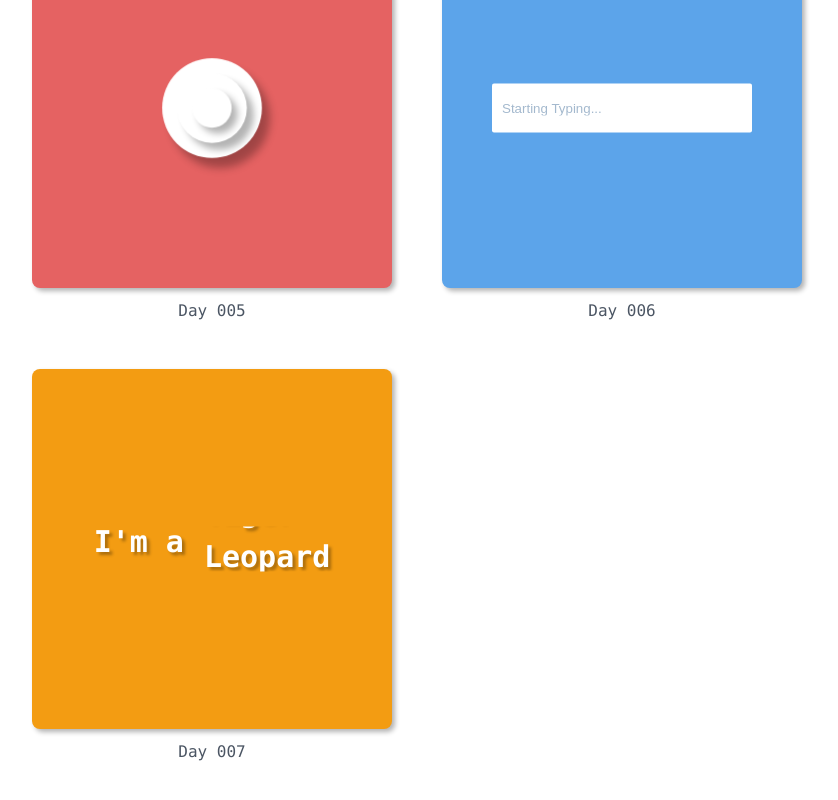
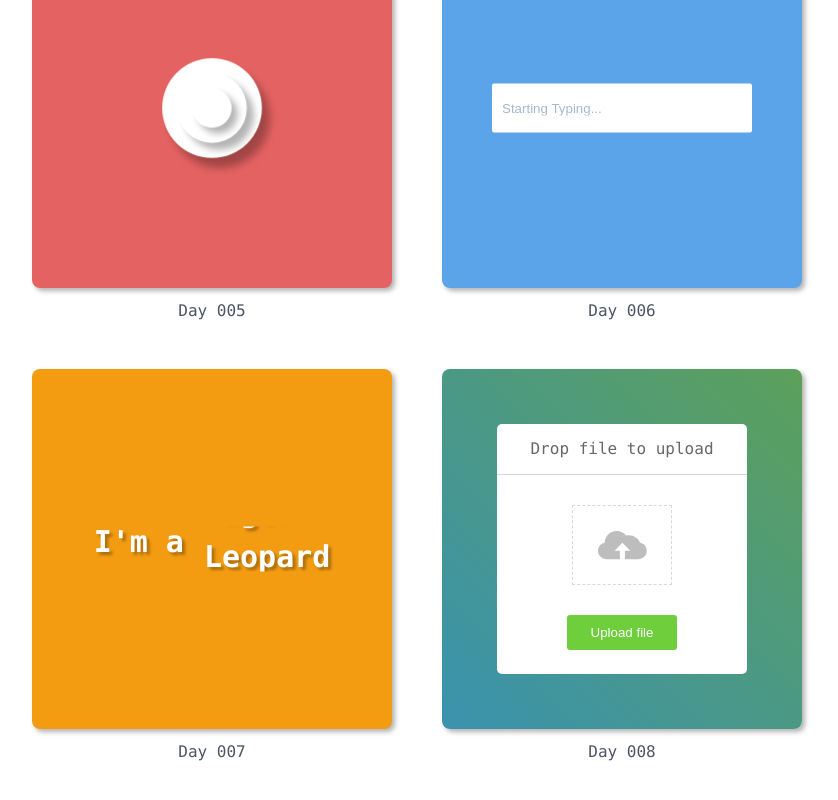
Before and after one commit to Rolewen/css-challenge, a React (Create React App) app: page / in a window 1280 px wide. Shown: the part 1375-2175 px from the top of the page, without its empty margins (223-1061 px from the left). Built offline with nearby package versions, Linux system fonts and the light colour scheme; a web font is replaced by a local one.

Commit message:
feat: done day08

```diff
--- a/src/components/day07.tsx
+++ b/src/components/day07.tsx
@@ -1,4 +1,3 @@
-import { useState } from "react";
 import styled, { keyframes } from "styled-components";
 import { Wrapper, Content as SharedContent } from "../share-styled";
 
--- /dev/null
+++ b/src/components/day08/icon.tsx
@@ -0,0 +1,17 @@
+function Icon() {
+	return (
+		<svg
+			xmlns="http://www.w3.org/2000/svg"
+			width="49"
+			height="29"
+			viewBox="0 0 49 29">
+			<g fill="none" fillRule="evenodd" stroke="none" strokeWidth="1">
+				<g fill="#BDBDBD" transform="translate(-176 -182)">
+					<path d="M202.91 210.133h13.628c4.572 0 8.282-3.704 8.282-8.274 0-3.993-2.842-7.336-6.619-8.107-1.75-4.459-6.092-7.615-11.172-7.615-1.045 0-2.06.134-3.026.385a11.976 11.976 0 00-9.385-4.522c-6.544 0-11.864 5.238-11.996 11.75-3.777.769-6.622 4.107-6.622 8.109 0 4.56 3.708 8.274 8.282 8.274h13.628v-8.5h-5.278l7.778-7.778 7.778 7.778h-5.278v8.5z"></path>
+				</g>
+			</g>
+		</svg>
+	);
+}
+
+export default Icon;
--- /dev/null
+++ b/src/components/day08/index.tsx
@@ -0,0 +1,74 @@
+import styled from "styled-components";
+import { Wrapper, Content as SharedContent } from "../../share-styled";
+import ICON from "./icon";
+
+const Content = styled(SharedContent)`
+	background: linear-gradient(45deg, #3a92af, #5ca05a);
+	position: relative;
+
+	> div {
+		top: 50%;
+		left: 50%;
+		transform: translate(-50%, -50%);
+		background: #fff;
+		height: 250px;
+		width: 250px;
+		position: absolute;
+		border-radius: 5px;
+
+		.header {
+			color: #676767;
+			font-size: 16px;
+			line-height: 5rem;
+			border-bottom: 1px solid #d8d8d8;
+		}
+
+		.content {
+			> div:first-child {
+				height: 80px;
+				width: 100px;
+				border: 1px dashed #d8d8d8;
+				margin: 3rem auto;
+				display: flex;
+
+				> svg {
+					margin: auto;
+				}
+
+				> input {
+					display: none;
+				}
+			}
+
+			> button {
+				background: #6ece3b;
+				color: #fff;
+				padding: 1rem;
+				border-radius: 3px;
+				width: 110px;
+			}
+		}
+	}
+`;
+
+export const Day08 = () => {
+	return (
+		<Wrapper>
+			<Content>
+				<div>
+					<div className="header">Drop file to upload</div>
+					<div className="content">
+						<div>
+							<ICON />
+							<input type="file" />
+						</div>
+						<button type="submit">Upload file</button>
+					</div>
+				</div>
+			</Content>
+			<div className="desc">
+				<h3>Day 008</h3>
+			</div>
+		</Wrapper>
+	);
+};
--- a/src/components/index.tsx
+++ b/src/components/index.tsx
@@ -6,6 +6,7 @@ import { Day04 } from "./day04";
 import { Day05 } from "./day05";
 import { Day06 } from "./day06";
 import { Day07 } from "./day07";
+import { Day08 } from "./day08";
 
 const Content = styled.div`
 	margin: 3rem 0;
@@ -34,6 +35,7 @@ export default () => (
 			<Day05 />
 			<Day06 />
 			<Day07 />
+			<Day08 />
 		</div>
 	</Content>
 );
```
